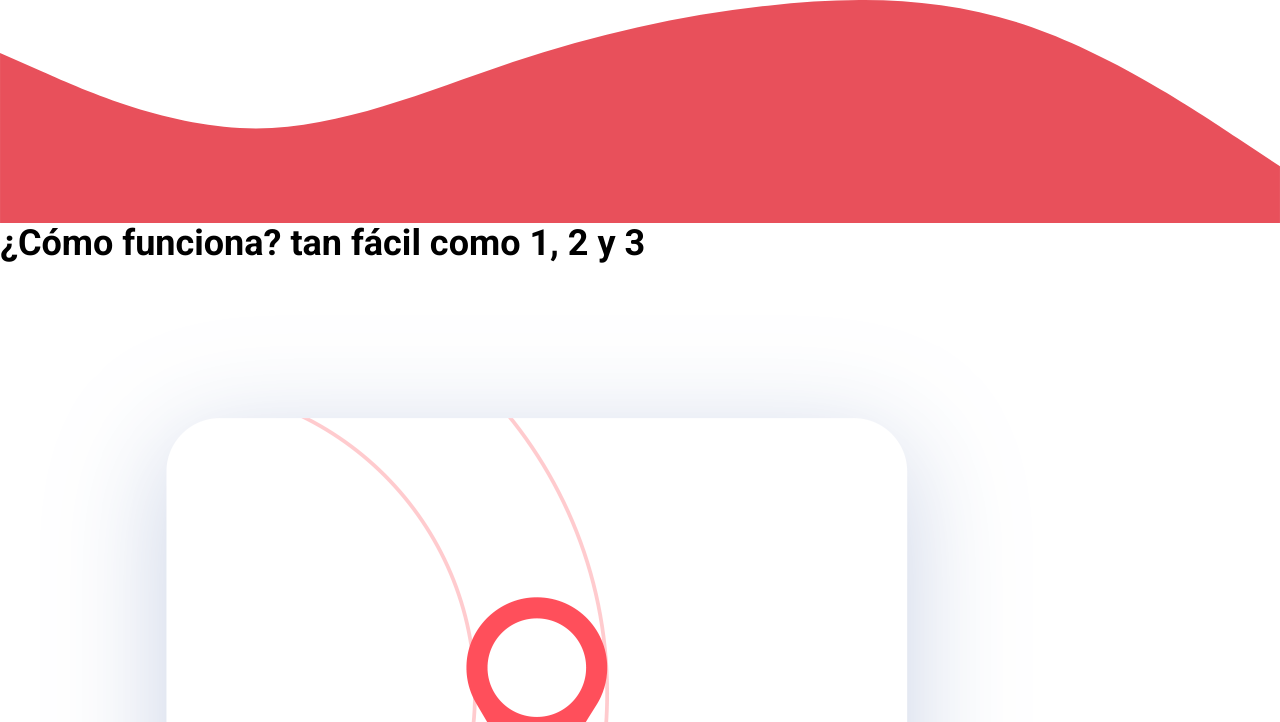
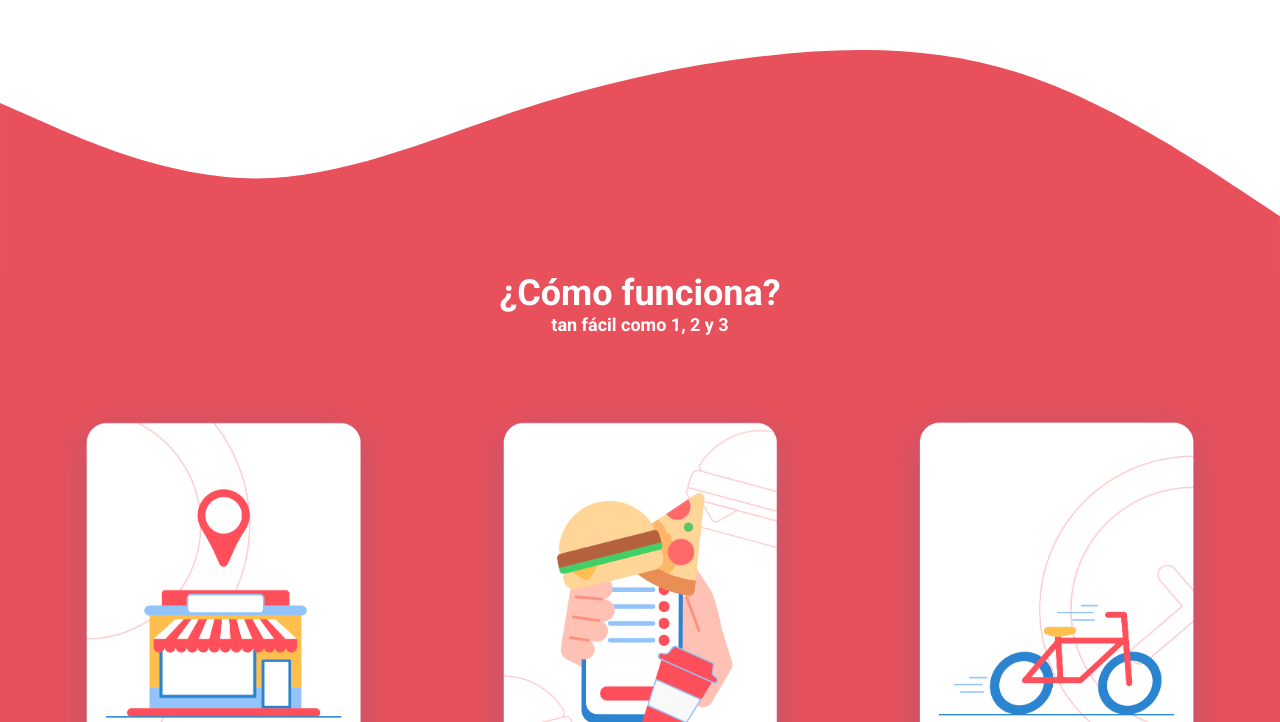
Before and after one commit to HugoAvila-Dev/DeliveryApp, a website: page index.html in a window 1280 px wide. Shown: the part 778-1500 px from the top of the page. Drawn offline with Linux system fonts and the light colour scheme.

Commit message:
css a pasos

```diff
--- a/index.html
+++ b/index.html
@@ -47,8 +47,8 @@
     </section>
     <section class="pasos">
         <img class="pasos_wave" src="build/img/wave.svg" alt="imagen wave">
-        <div class="pasos-contenido">
-            <h2>¿Cómo funciona? <span>tan fácil como 1, 2 y 3</span></h2>
+        <div class="pasos__contenido">
+            <h2 class="pasos__heading">¿Cómo funciona? <span class="pasos__heading--descripcion">tan fácil como 1, 2 y 3</span></h2>
             <div class="pasos__grid contenedor">
                 <div class="pasos__paso">
                     <img class="pasos__imagen" src="build/img/paso_1.png" alt="imagen paso app">
--- a/src/scss/app.scss
+++ b/src/scss/app.scss
@@ -1,3 +1,4 @@
 @use 'base';
 @use 'header';
 @use 'formulario';
+@use 'pasos';
--- /dev/null
+++ b/src/scss/pasos/_index.scss
@@ -0,0 +1 @@
+@forward 'pasos';
--- /dev/null
+++ b/src/scss/pasos/_pasos.scss
@@ -0,0 +1,34 @@
+@use 'base/variables' as v;
+@use 'base/mixins' as m;
+
+.pasos {
+    margin-top: 5rem;
+
+    &__wave {
+         margin-bottom: -1px;
+    }
+    &__contenido {
+        background-color: v.$primario;
+    }
+    &__heading {
+        text-align: center;
+        color: v.$blanco;
+        &--descripcion {
+            font-size: 1.8rem;
+            display: block;
+        }
+    }
+    &__grid {
+        @include m.tablet {
+            @include m.grid(3, v.$separacion);
+         }
+    }
+
+    &__imagen {
+        transition-property: transform;
+        transition-duration: 300ms;
+        &:hover {
+            transform: rotate(-4deg) scale(1.2);
+        }
+    }
+}
```
Also changed, not shown: build/css/app.css, 1 other file.
